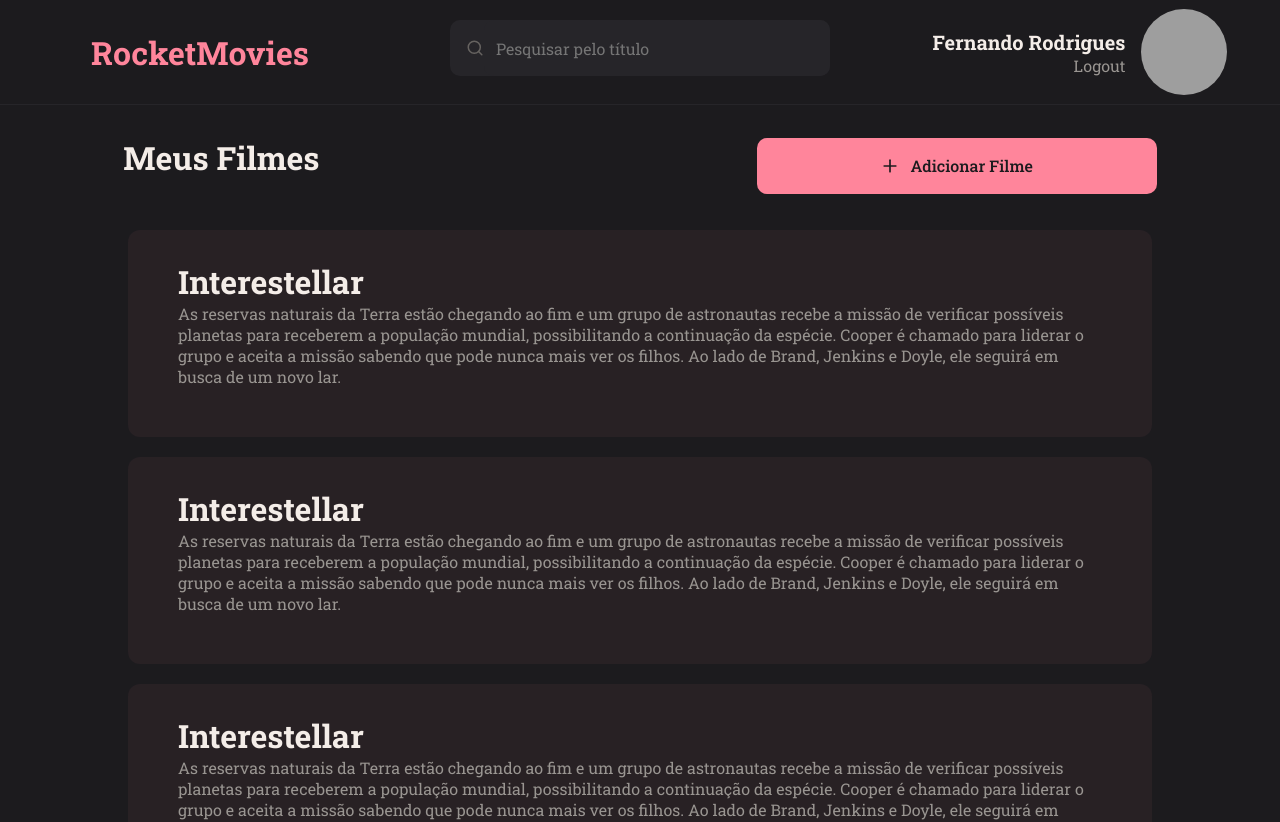
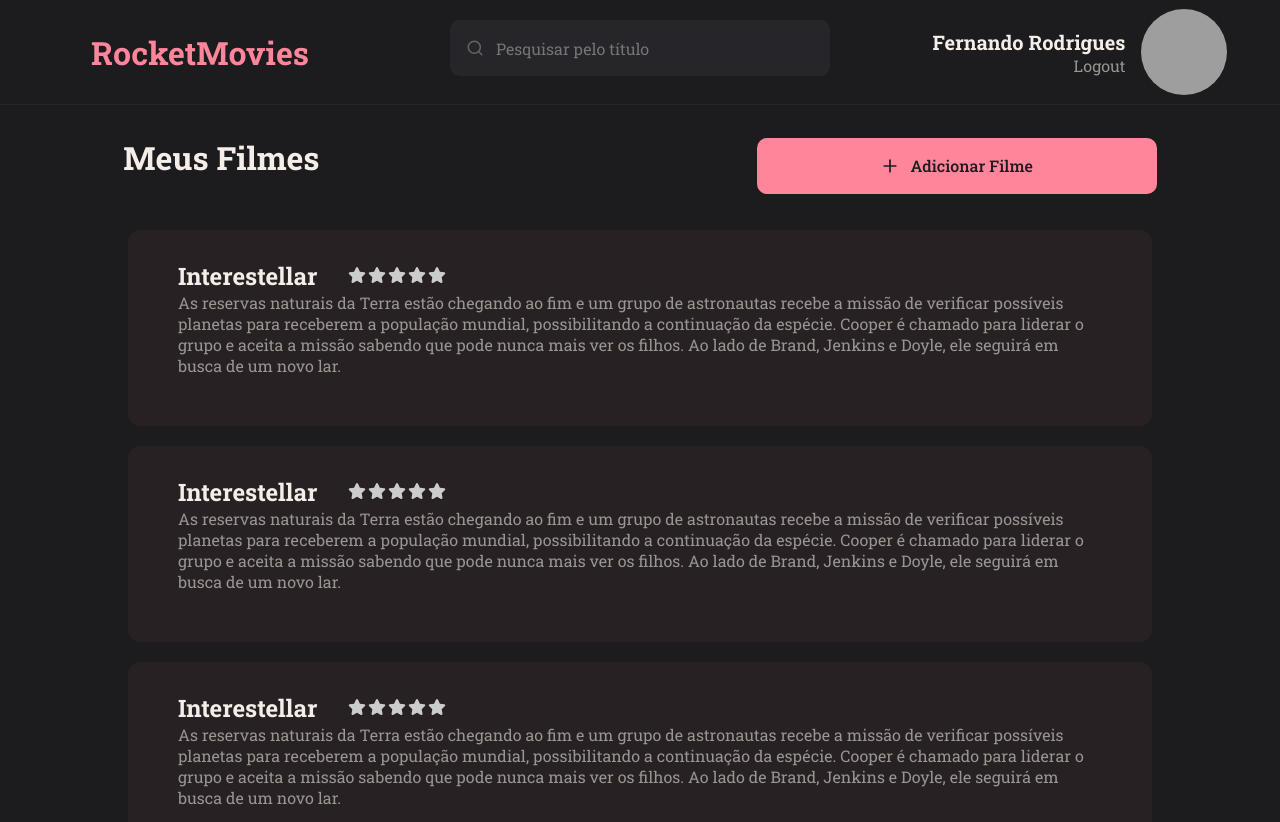
Before and after one commit to NandaoSpain/RocketMovies, a React (Vite) app in the folder RocketMovies/: page / in a window 1280 px wide. Shown: the top 822 px of the page. Built offline with nearby package versions, Linux system fonts and the light colour scheme; grey boxes are pictures that could not be loaded.

Commit message:
star finish

```diff
--- a/RocketMovies/src/Components/Cards/Index.jsx
+++ b/RocketMovies/src/Components/Cards/Index.jsx
@@ -1,12 +1,22 @@
+import { Star } from "../Star";
 import { Container } from "./styles";
+import { useState } from "react";
 
 export function Cards() {
+    const stars = [...new Array(5).keys()]
+    const onClickStar = (index) => {
+        setActiveIndex(index);
+    }
+    const [activeIndex, setActiveIndex] = useState();
+
     return(
         <Container>
-            <div>
+            <section>
                 <h1>Interestellar</h1>
-
-            </div>
+                <div>
+                    {stars.map(index => <Star onClick={() => onClickStar(index)} key={`star_${index}`} isActive={index <= activeIndex}/>)}
+                </div>
+            </section>
             <p>As reservas naturais da Terra estão chegando ao fim e um grupo de astronautas recebe a missão de verificar possíveis planetas para receberem a população mundial, possibilitando a continuação da espécie. Cooper é chamado para liderar o grupo e aceita a missão sabendo que pode nunca mais ver os filhos. Ao lado de Brand, Jenkins e Doyle, ele seguirá em busca de um novo lar.
 </p>
         </Container>
--- a/RocketMovies/src/Components/Cards/styles.js
+++ b/RocketMovies/src/Components/Cards/styles.js
@@ -10,10 +10,17 @@
 
     > h1 {
         margin-bottom: 20px;
+
     }
 
     > p {
         color: ${({ theme }) => theme.COLORS.GRAY_100}
     }
 
+    > section {
+        display: flex;
+        align-items: center;
+        gap: 30px;
+    }
+
 `;
--- a/RocketMovies/src/Components/Star/index.jsx
+++ b/RocketMovies/src/Components/Star/index.jsx
@@ -1,9 +1,10 @@
 import { Container } from "./styles";
 
-export function Star() {
+export function Star({isActive, onClick}) {
+
     return(
-        <Container>
-
+        <Container onClick={onClick}>
+            <svg xmlns="http://www.w3.org/2000/svg" height="16" width="18" viewBox="0 0 576 512" fill={isActive ? 'orange' : '#ccc'}><path d="M316.9 18C311.6 7 300.4 0 288.1 0s-23.4 7-28.8 18L195 150.3 51.4 171.5c-12 1.8-22 10.2-25.7 21.7s-.7 24.2 7.9 32.7L137.8 329 113.2 474.7c-2 12 3 24.2 12.9 31.3s23 8 33.8 2.3l128.3-68.5 128.3 68.5c10.8 5.7 23.9 4.9 33.8-2.3s14.9-19.3 12.9-31.3L438.5 329 542.7 225.9c8.6-8.5 11.7-21.2 7.9-32.7s-13.7-19.9-25.7-21.7L381.2 150.3 316.9 18z"/></svg>
         </Container>
     );
 }
--- a/RocketMovies/src/Components/Star/styles.js
+++ b/RocketMovies/src/Components/Star/styles.js
@@ -1,6 +1,13 @@
 import styled from "styled-components";
 
 export const Container = styled.button`
-    width: 50px;
-    heigth: 50px;
+    width: 20px;
+    height: 20px;
+    background: transparent;
+    border: none;
+
+    > svg {
+        color: #ccc;
+    }
+
 `
```
